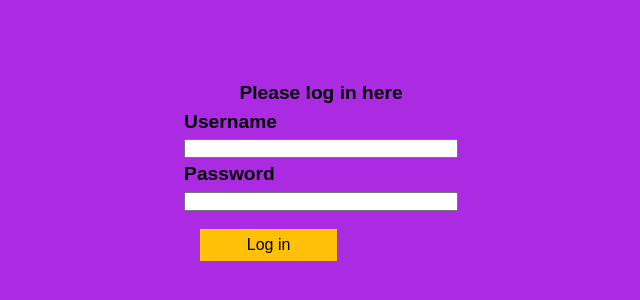
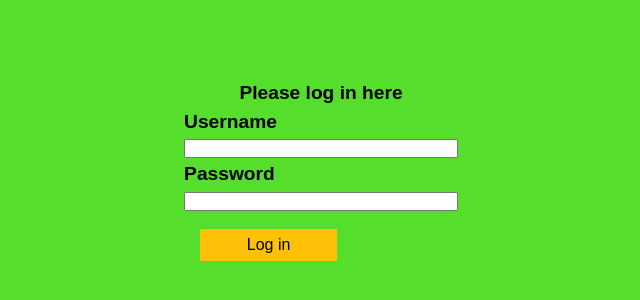
Before and after one commit to SneRam-0105/HR-App, a React (Vite) app: page / in a window 1280 px wide. Shown: the part 222-522 px from the top of the page, without its empty margins (319-959 px from the left). Built offline with nearby package versions, Linux system fonts and the light colour scheme; a web font is replaced by a local one.

Commit message:
Changed background color

```diff
--- a/src/pages/Login.module.css
+++ b/src/pages/Login.module.css
@@ -3,7 +3,7 @@
   justify-content: center;
   align-items: center;
   height: 100vh;
-  background-color: rgb(171, 43, 226);
+  background-color: rgb(85, 222, 44);
 }
 
 .loginform {
```
